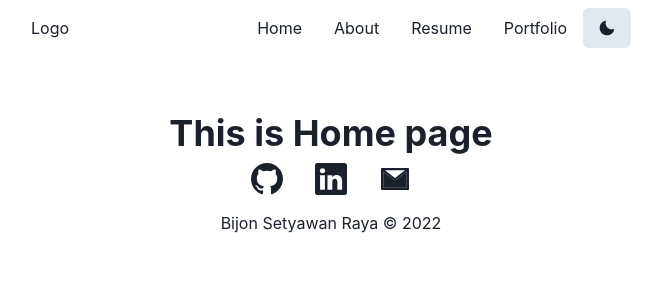
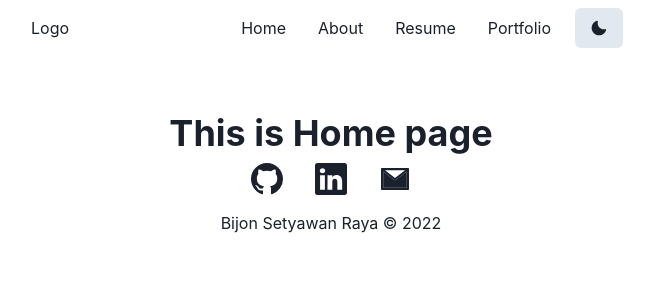
Before and after one commit to bsraya/bsraya, a Next.js app: page / in a window 1280 px wide. Shown: the top 300 px of the page, without its empty margins (309-971 px from the left). Built offline with nearby package versions, Linux system fonts and the light colour scheme.

Commit message:
chore: add x-axis margin

```diff
--- a/components/Switch.tsx
+++ b/components/Switch.tsx
@@ -9,6 +9,7 @@ const Switch: React.FC = () => {
             backgroundColor={
                 useColorModeValue('gray.200', 'gray.700')
             }
+            mx={2}
         >
             {colorMode === 'light' ? <MoonIcon /> : <SunIcon />}
         </Button>
```
